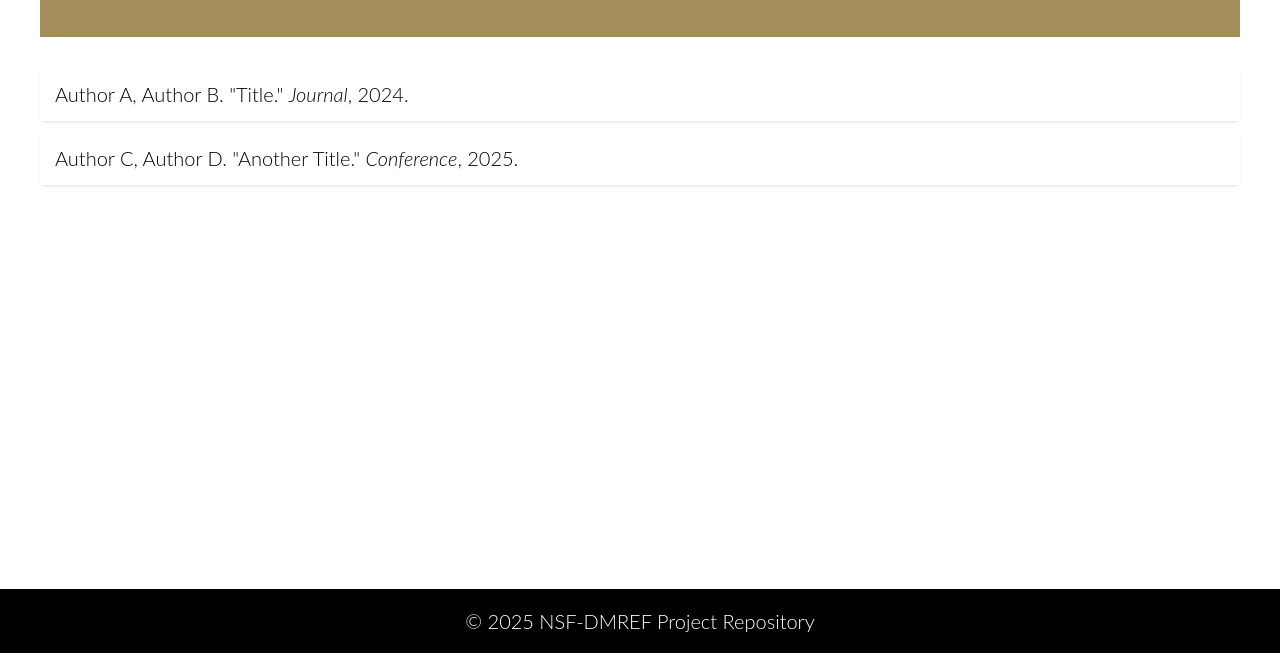
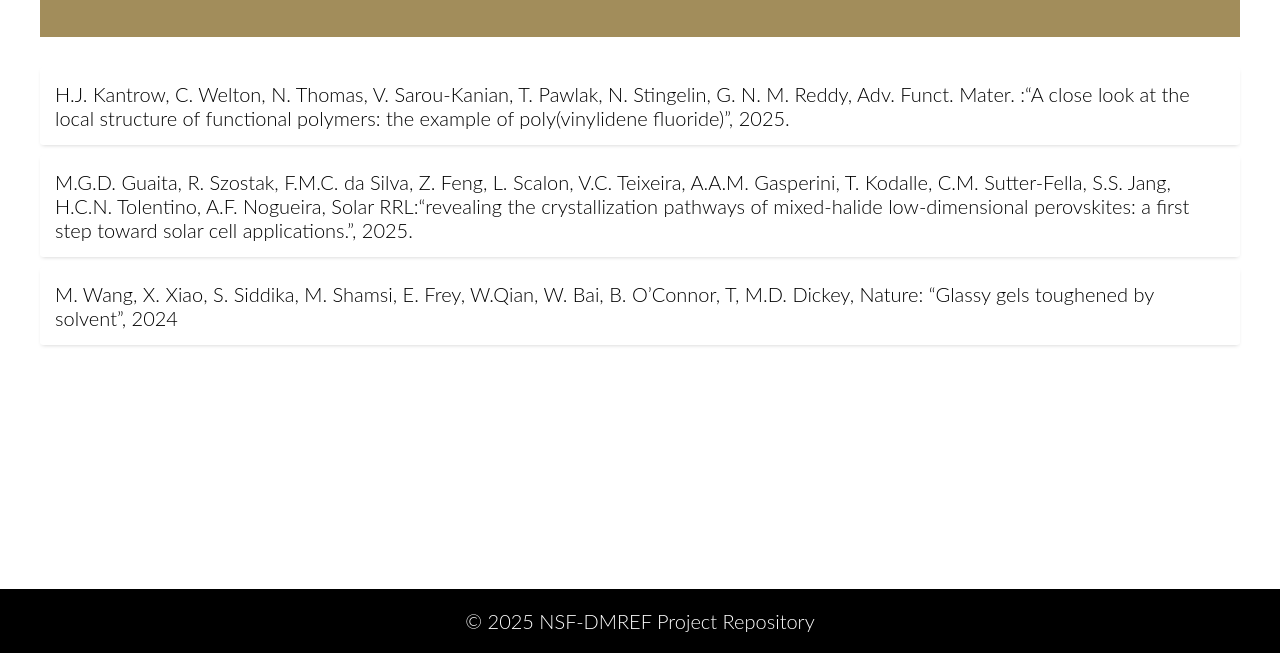
Before and after one commit to fengzhihao77/GT-NCST-NSF-DMREF-main, a plain HTML site: page publications.html in a window 1280 px wide. Shown: the part 131-800 px from the top of the page. Drawn offline with Linux system fonts and the light colour scheme.

Commit message:
update papers

```diff
--- a/publications.html
+++ b/publications.html
@@ -24,8 +24,9 @@
       <h1>Publications</h1>
     </div>
     <ul class="pub-list">
-      <li class="pub-card">Author A, Author B. "Title." <em>Journal</em>, 2024.</li>
-      <li class="pub-card">Author C, Author D. "Another Title." <em>Conference</em>, 2025.</li>
+      <li class="pub-card">H.J. Kantrow, C. Welton, N. Thomas, V. Sarou-Kanian, T. Pawlak, N. Stingelin, G. N. M. Reddy, Adv. Funct. Mater. :“A close look at the local structure of functional polymers: the example of poly(vinylidene fluoride)”, 2025.</li>
+      <li class="pub-card">M.G.D. Guaita, R. Szostak, F.M.C. da Silva, Z. Feng, L. Scalon, V.C. Teixeira, A.A.M. Gasperini, T. Kodalle, C.M. Sutter-Fella, S.S. Jang, H.C.N. Tolentino, A.F. Nogueira, Solar RRL:“revealing the crystallization pathways of mixed-halide low-dimensional perovskites: a first step toward solar cell applications.”, 2025.</li>
+      <li class="pub-card">M. Wang, X. Xiao, S. Siddika, M. Shamsi, E. Frey, W.Qian, W. Bai, B. O’Connor, T,  M.D. Dickey, Nature: “Glassy gels toughened by solvent”, 2024</li>
     </ul>
   </section>
 
```
Also changed, not shown: projects.html (+1 -1 lines).
